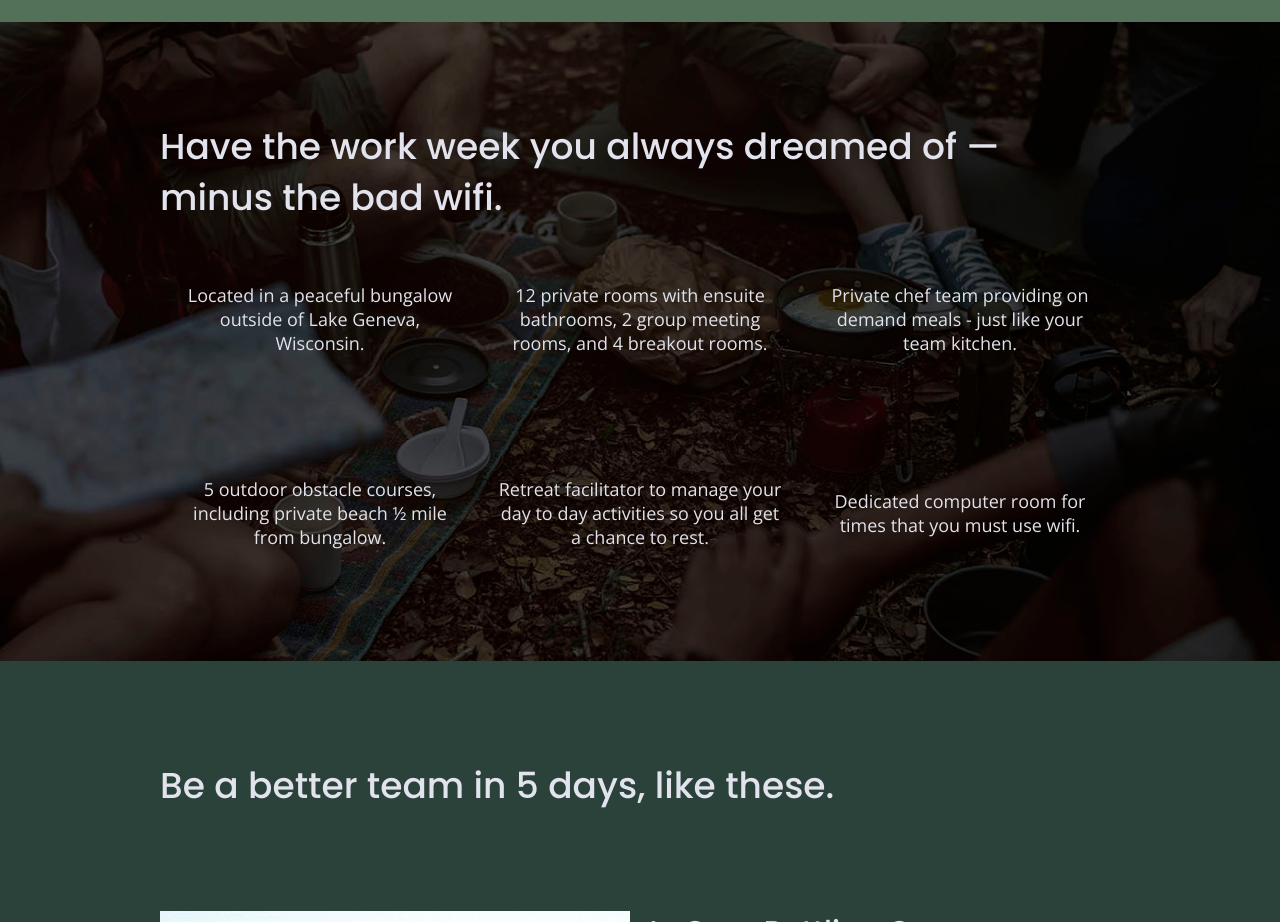
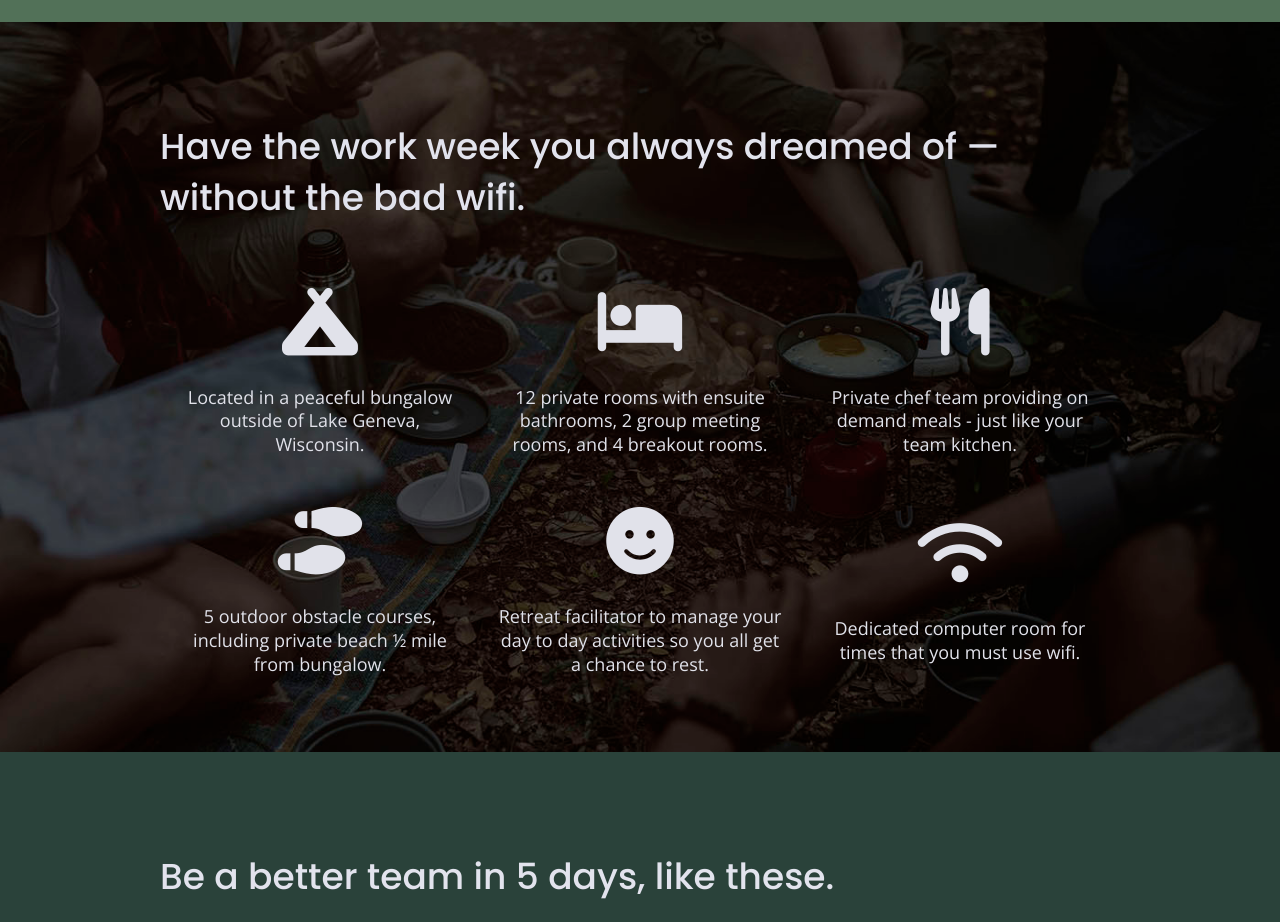
Before and after one commit to elise-shattuck/206-unplugged, a plain HTML site: page index.html in a window 1280 px wide. Shown: the part 940-1862 px from the top of the page. Drawn offline with nearby package versions, Linux system fonts and the light colour scheme.

Commit message:
Added FontAwesome icons to site

```diff
--- a/css/main.css
+++ b/css/main.css
@@ -352,18 +352,25 @@ input[type=button] {
   align-items: center;
   flex-flow: row wrap;
 }
+
 .ameneties article {
   width: 55%;
+  padding: 20px 0;
+}
+
+.ameneties i {
+	font-size: 3.75em;
+  margin-bottom: 30px;
 }
 
 .ameneties h2 {
   margin: 0;
-  padding: 0; /* adjust later */
+  padding: 0;
   color: #e2e3ed;
 }
 
 .ameneties p {
-  margin: 36px 0;
+  margin: 0;
   text-align: center;
   color: #e1e2ea;
 }
@@ -931,6 +938,7 @@ might not need this - tbd */
 
   /* ----- Amenetities ----- */
   .ameneties h2 {
+    margin-bottom: 40px;
     padding: 0;
     width: 100%;
     max-width: 960px;
--- a/index.html
+++ b/index.html
@@ -16,6 +16,9 @@
 
   <!-- Google Fonts -->
   <link href="https://fonts.googleapis.com/css?family=Open+Sans:400,700|Poppins:500,700" rel="stylesheet">
+
+  <!-- FontAwesome -->
+  <script src="https://kit.fontawesome.com/17dde99cc5.js" crossorigin="anonymous"></script>
 
   <meta name="theme-color" content="#fafafa">
 </head>
@@ -65,29 +68,29 @@
 
     <section class="ameneties">
       <div class="content-wrapper">
-        <h2>Have the work week you always dreamed of — minus the bad wifi.</h2>
+        <h2>Have the work week you always dreamed of — without the bad wifi.</h2>
         <article>
-          <p class="fontawesome-icon"></p>
+          <p class="fontawesome-icon"><i class="fas fa-campground"></i></p>
           <p class="amenity-description">Located in a peaceful bungalow outside of Lake Geneva, Wisconsin.</p>
         </article>
         <article>
-          <p class="fontawesome-icon"></p>
+          <p class="fontawesome-icon"><i class="fas fa-bed"></i></p>
           <p class="amenity-description">12 private rooms with ensuite bathrooms, 2 group meeting rooms, and 4 breakout rooms.</p>
         </article>
         <article>
-          <p class="fontawesome-icon"></p>
+          <p class="fontawesome-icon"><i class="fas fa-utensils"></i></p>
           <p class="amenity-description">Private chef team providing on demand meals - just like your team kitchen.</p>
         </article>
         <article>
-          <p class="fontawesome-icon"></p>
+          <p class="fontawesome-icon"><i class="fas fa-shoe-prints"></i></p>
           <p class="amenity-description">5 outdoor obstacle courses, including private beach ½ mile from bungalow.</p>
         </article>
         <article>
-          <p class="fontawesome-icon"></p>
+          <p class="fontawesome-icon"><i class="fas fa-smile"></i></p>
           <p class="amenity-description">Retreat facilitator to manage your day to day activities so you all get a chance to rest.</p>
         </article>
         <article>
-          <p class="fontawesome-icon"></p>
+          <p class="fontawesome-icon"><i class="fas fa-wifi"></i></p>
           <p class="amenity-description">Dedicated computer room for times that you must use wifi.</p>
         </article>
       </div>
```
Also changed, not shown: about/index.html (+3 -0 lines), faq/index.html (+3 -0 lines).
